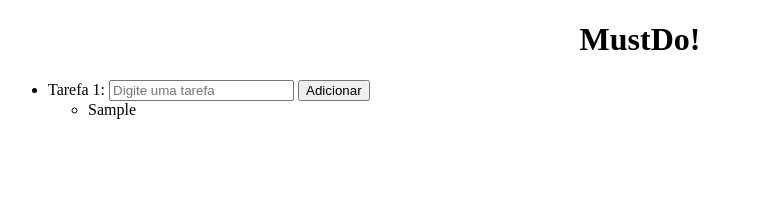
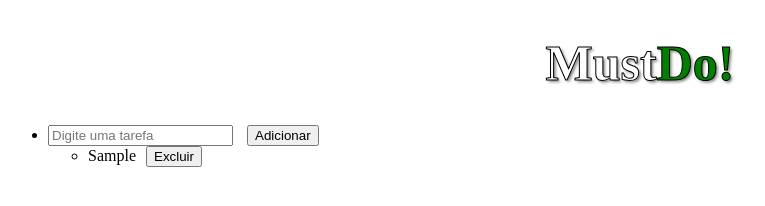
Before and after one commit to Paniczera/MustDo, a plain HTML site: page index.html in a window 1280 px wide. Both pictures are taken after typing "Sample" into the empty fields and a click on the button "Adicionar". Shown: the whole page, without its empty margins (0-765 px from the left). Drawn offline with Linux system fonts and the light colour scheme.

Commit message:
feat: adiciona botão de excluir; Refaturação do código visando eficiência

```diff
--- a/index.html
+++ b/index.html
@@ -9,14 +9,13 @@
     <body>
 
         <div id = "tituloSite">
-            <h1>MustDo!</h1>
+            <h1><span id="titulo1">Must</span><span id="titulo2">Do!</span></h1>
         </div>
 
         <div>
             <ul>
 
                 <li>
-                    Tarefa 1:
                     <input type="text" id="inputTarefa" placeholder="Digite uma tarefa">
                     <button id="botao">Adicionar</button>
 
--- a/script.js
+++ b/script.js
@@ -1,21 +1,61 @@
-const botao = document.querySelector('#botao');
-const input = document.querySelector('#inputTarefa');
-const lista = document.querySelector('#lista');
+const botao = document.getElementById('botao');
+const input = document.getElementById('inputTarefa');
+const lista = document.getElementById('lista');
+//Definição das variáveis que vão pegar elementos diretamente do DOM.
 
-let tarefas = [];
+let listaDeTarefas = [];
+//variável que cria a lista de tarefas para armazenar mais de uma tarefa por vez
 
-botao.onclick = function() {
-    tarefas.push(input.value);
+botao.addEventListener('click', adicionaTarefa);
+//o método addEventListener está linkando a variável botao ao DOM
+
+function adicionaTarefa() {
+
+    if(input.value.trim() === '') return;
+    //validação de entrada, caso o usuário tente adicioanr um valor vazio, nada acontece.
+
+    let tarefa = input.value;
+    listaDeTarefas.push(input.value);
+    //guarda o texto digitado na variavel tarefa, em seguida envia o conteúdo da variavel
+    //tarefa para o array ListaDeTarefas.
+
     input.value = '';
-    lista.innerHTML = '';
-    tarefas.forEach(function(tarefa) {
-        let li = document.createElement('li');
-        li.innerText = tarefa;
-        lista.appendChild(li);
-    });
     input.placeholder = 'Tarefa Adicionada!';
+    //limpa o campo para o próximo uso, retornando um texto de feedback ao usuário.
 
     setTimeout(function() {
         input.placeholder = 'Digite uma tarefa';
     }, 2000);
-};
+    //após dois segundos, o texto de feedback é removido, voltando ao estado inicial do programa.
+    renderizarTarefas();
+}
+
+function renderizarTarefas() {
+//essa função é responsável por renderizar a lista de tarefas na tela.
+
+    lista.innerHTML = '';
+    //limpa a lista para evitar que as tarefas sejam duplicadas toda vez que uma nova tarefa for adicionada.
+
+    listaDeTarefas.forEach(function(tarefa,index){
+        let listaHtml = document.createElement('li');
+        listaHtml.innerText = tarefa;
+        //para cada tarefa no array ListaDeTarefas, a função cria um elemento de lista (li) e define seu texto como a tarefa atual.
+
+        let botaoDelete = document.createElement('button')
+        botaoDelete.innerText= ' Excluir'
+        //cria um botão de exclusão para cada tarefa, definindo seu texto como "Excluir".
+
+        botaoDelete.addEventListener('click', function() {
+            listaDeTarefas.splice(index, 1);
+            renderizarTarefas();
+            //adiciona um evento de clique ao botão de exclusão, que remove a tarefa correspondente do array ListaDeTarefas usando o método splice e, em seguida, chama a função renderizarTarefas para atualizar a lista exibida na tela.
+        });
+
+        listaHtml.appendChild(botaoDelete);
+        lista.appendChild(listaHtml);
+        //adiciona o botão de exclusão como um filho do elemento de lista (li) e, em seguida, adiciona o elemento de lista à lista principal (ul) para exibir a tarefa na tela.
+
+    });
+
+
+}
--- a/style.css
+++ b/style.css
@@ -1,3 +1,21 @@
+li button {
+    margin-left: 10px;
+}
+
 #tituloSite {
     text-align: center;
+    font-size: 25px;
 }
+
+#titulo1 {
+    color: white;
+    -webkit-text-stroke: 1px black;
+    text-shadow: 2px 2px 3px rgba(0,0,0,0.5);
+}
+
+
+#titulo2 {
+    color: green;
+    -webkit-text-stroke: 1px black;
+    text-shadow: 2px 2px 3px rgba(0,0,0,0.5);
+}
```
